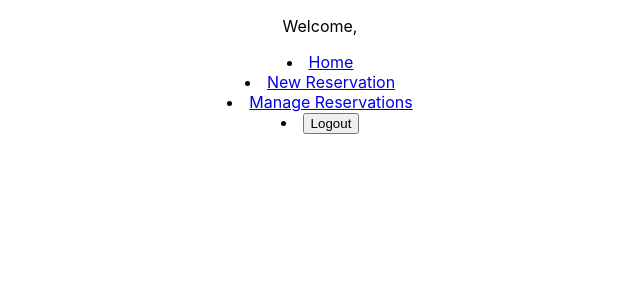
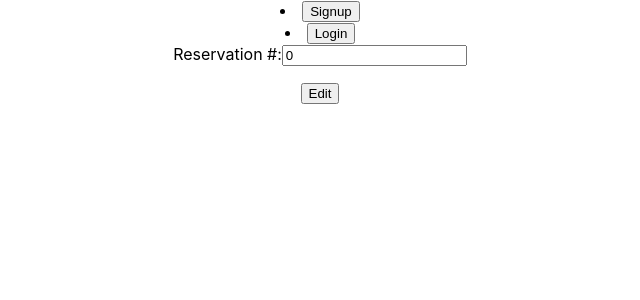
Before and after one commit to bonbongiraffe/flatiron_airlines, a React (Create React App) app in the folder client/: page /manage-reservations in a window 1280 px wide. Shown: the top 300 px of the page, without its empty margins (320-960 px from the left). Built offline with nearby package versions, Linux system fonts and the light colour scheme; no server answers.

Commit message:
edit reservation wip

```diff
--- a/client/src/components/App.js
+++ b/client/src/components/App.js
@@ -7,6 +7,7 @@ import LoginForm from "./LoginForm"
 import ReservationForm from "./ReservationForm"
 import Home from "./Home"
 import { UserProvider  } from '../context/user';
+import ReservationManager from './ReservationManager';
 
 
 function App() {
@@ -21,6 +22,7 @@ function App() {
         <Routes>
           <Route path='home' element={<Home/>}></Route>
           <Route path='new-reservation' element={<ReservationForm/>}></Route>
+          <Route path='manage-reservations' element={<ReservationManager/>}></Route>
           <Route path='signup' element={<SignupForm navigate={navigate}/>}></Route>
           <Route path='login' element={<LoginForm navigate={navigate}/>}></Route>
         </Routes>
--- a/client/src/components/Home.js
+++ b/client/src/components/Home.js
@@ -3,13 +3,21 @@ import { useEffect, useState, useContext } from "react"
 import { UserContext } from '../context/user'
 
 function Home({  }) {
-    const { user } = useContext(UserContext)
+    const { user, setUser } = useContext(UserContext)
     const [ reservations, setReservations ] = useState([])
-    console.log("from Home.js", user)
+    //console.log("from Home.js", user)
 
     useEffect(()=>{
-        setReservations(user.reservations)
-    },[])
+        if (!user){
+            fetch("/authorized")
+            .then( r => {
+            if (r.ok) {
+              r.json().then( user => {
+                setUser(user)
+                setReservations(user.reservations)
+                }) } }) }
+        if (user) setReservations(user.reservations)
+    },[user])
 
     const handleDelete = (deletedId) => {
         setReservations(reservations.filter( reservation => reservation.id !== deletedId ))
--- a/client/src/components/ReservationForm.js
+++ b/client/src/components/ReservationForm.js
@@ -28,24 +28,8 @@ const airportCities = [
 const airportDict = {"Newark":"EWR","Boston":"BOS","Denver":"DEN","Munich":"MUC","Hong Kong":"HKG"}
 
 function ReservationForm({ isEdit=false, reservation={origin:"",destination:""} }) {
-    const [ formData, setFormData ] = useState(reservation)
+    console.log(reservation)
     const { user } = useContext(UserContext)
-    // const [ formValid, setFormValid ] = useState(false)
-
-    // console.log(Object.keys(airportDict))
-
-    // const validateForm = () => {
-    //     if (Object.keys(airportDict).includes(formData.origin) && Object.keys(airportDict).includes(formData.destination)){
-    //         if (formData.origin !== formData.destination){
-    //             setFormValid(true)
-    //         }
-    //     }
-    //     setFormValid(false)
-    // }
-
-    // useEffect(()=>{
-    //     validateForm()
-    // },[])
 
     const formSchema = yup.object().shape({
         origin: yup.string().required(),
@@ -65,10 +49,24 @@ function ReservationForm({ isEdit=false, reservation={origin:"",destination:""}
             })
     }
 
+    const handleEdit = (values) => {
+        console.log(values)
+        fetch(`/reservations/${reservation.id}`,{
+            method: "PATCH",
+            headers: {"Content-Type":"application/json"},
+            body: JSON.stringify({...values})
+        })
+            .then( r => {
+                if ( r.ok ){
+                    r.json().then(console.log())
+                }
+            })
+    }
+
     const formik = useFormik({
         initialValues: reservation,
         validationSchema: formSchema,
-        onSubmit: handleSubmit
+        onSubmit: isEdit ? handleEdit : handleSubmit
     })
 
     // const cityOptions = Object.keys(airportDict).map( city => <option value={city}></option>)
--- /dev/null
+++ b/client/src/components/ReservationManager.js
@@ -0,0 +1,61 @@
+import { useState, useContext } from "react"
+import { UserContext } from '../context/user'
+import { useFormik } from "formik"
+import * as yup from "yup"
+import ReservationForm from "./ReservationForm"
+
+function ReservationManager(){
+    const { user } = useContext(UserContext)
+    const [ reservation, setReservation ] = useState(null)
+    const [ error, setError ] = useState(null)
+
+    const formSchema = yup.object().shape({
+        reservationId: yup.number().required()
+    })
+
+    const handleSearch = (values) => {
+        fetch(`/reservations/${values.reservationId}`)
+            .then( r => {
+                if ( r.ok ){
+                    r.json().then( r => {
+                        if (r.user_id === user.id) setReservation(r)
+                        else setError("Reservation does not exist for current user")
+                    })
+                }
+                else setError("Reservation does not exist for current user") //<-- need to revisit this
+            })
+    }
+
+    const formikSearch = useFormik({
+        initialValues:{
+            reservationId: 0
+        },
+        validationSchema: formSchema,
+        onSubmit: handleSearch
+    })
+
+    return (
+        <div className='reservation-manager'>
+            { reservation ?
+            <ReservationForm isEdit={true} reservation={reservation.flight}/>
+            :
+            <form onSubmit={formikSearch.handleSubmit}>
+                { error ? <p>{error}</p> : null }
+                <label className="form-titles" htmlFor="reservation-id">Reservation #:</label>
+                    <input
+                        onChange= {formikSearch.handleChange}
+                        type="text"
+                        name= "reservationId"
+                        placeholder="reservationId..."
+                        className="input-text"
+                        value={formikSearch.values.reservationId}
+                    />
+                    <p>{formikSearch.errors.reservationId}</p>
+                    <button type='submit'>Edit</button>
+            </form>
+            }
+        </div>
+    )
+}
+
+export default ReservationManager
--- a/client/src/context/user.js
+++ b/client/src/context/user.js
@@ -1,9 +1,10 @@
 import React, { useState, useEffect } from "react"
 
 const UserContext = React.createContext()
+const defaultUser = {reservations:[{id:0,flight_id:1}]}
 
 function UserProvider({ children }){
-    const [ user, setUser ] = useState({reservations:[{id:0,flight_id:1}]})
+    const [ user, setUser ] = useState(null)
     const fetchUser = () => {
         fetch("/authorized")
           .then( r => {
```
Also changed, not shown: 2 other files (tests, documents, lock files or other folders).
